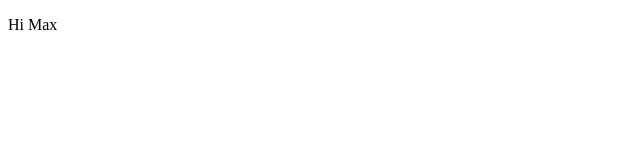
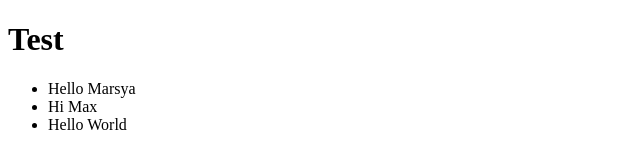
Before and after one commit to Aleksey-Bor/jQueryTraning, a plain HTML site: page index.html in a window 1280 px wide. Shown: the whole page, without its empty margins (0-640 px from the left). Drawn offline with nearby package versions, Linux system fonts and the light colour scheme.

Commit message:
Adding content metods

```diff
--- a/index.html
+++ b/index.html
@@ -12,7 +12,14 @@
     <p id="demo">Hi </p>
     <script>
       $(function () {
-        $("#demo").append("Max");
+        $("#demo").html("<ul><li>Hi </li></ul>");
+        $("#demo ul").attr("id", "list");
+        $("ul > li").attr("class", "list_item");
+        $(".list_item").append("Max");
+        $("#list").append("<li>Hello World</li>");
+        $("#list").prepend("<li>Hello Marsya</li>");
+        $("#demo").before("<h1>Test</h1>");
+
       });
     </script>
   </body>
```
